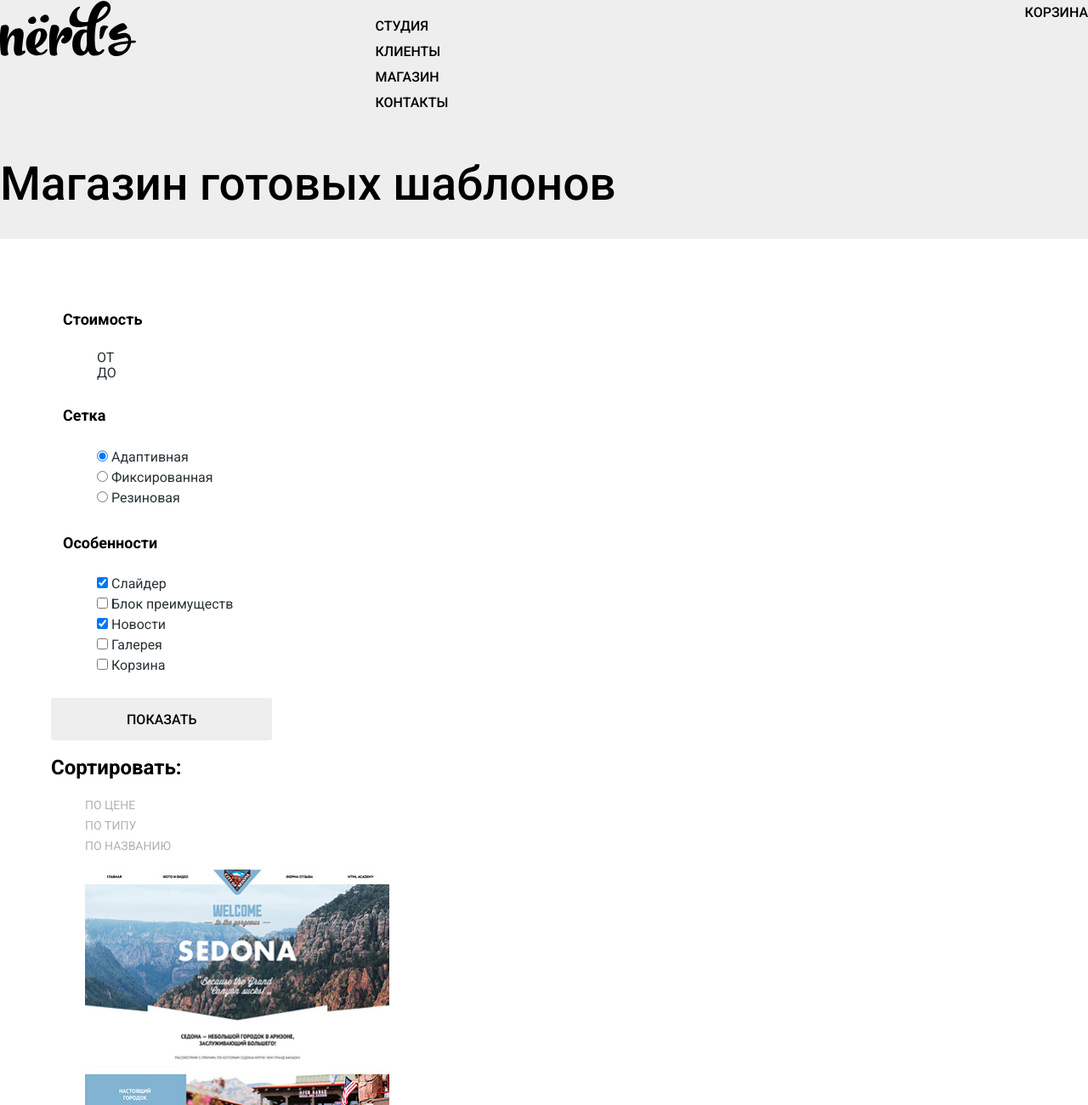
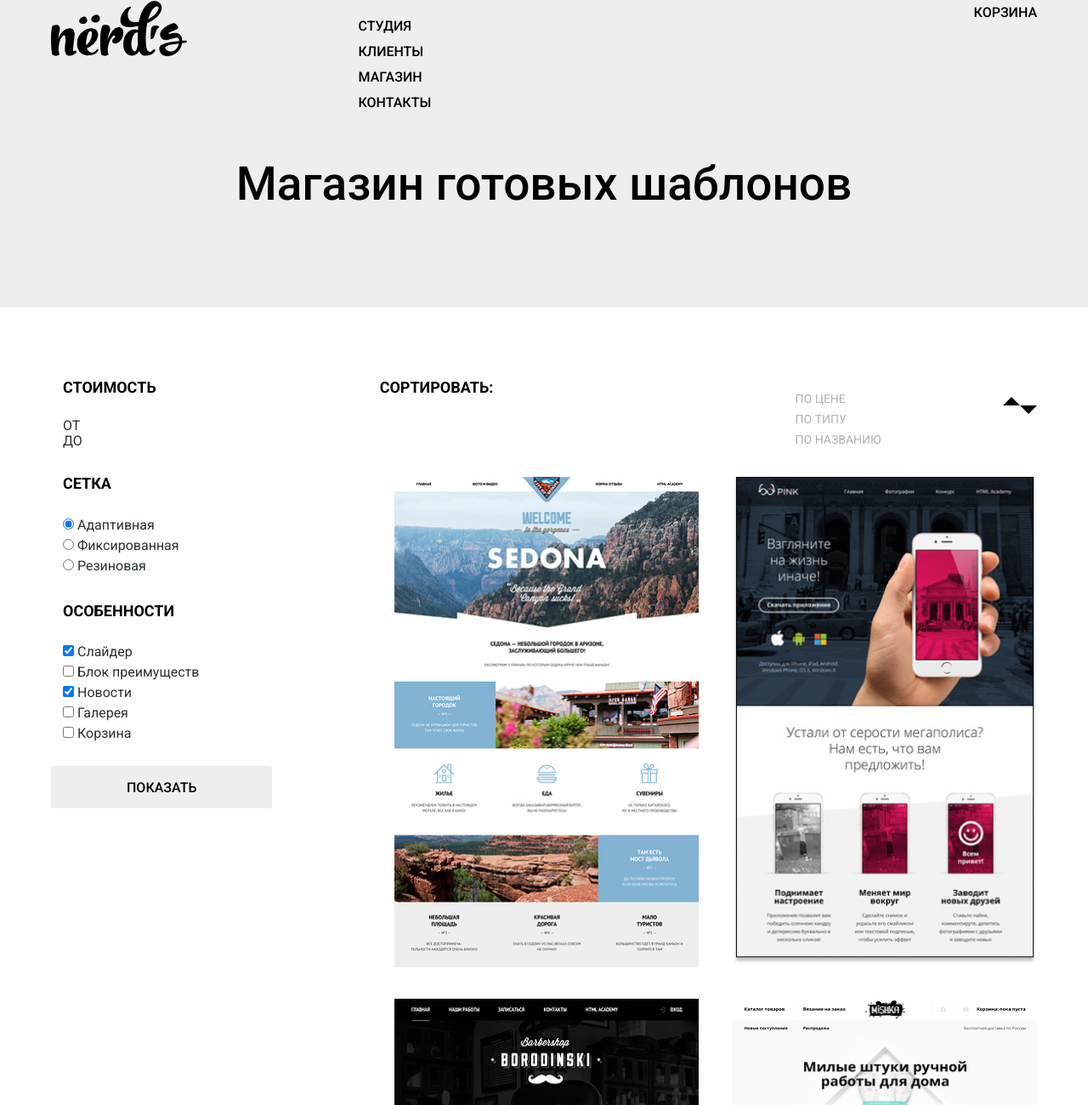
Before and after one commit to JustSmile24/77156-nerds-30, a plain HTML site: page catalog.html in a window 1280 px wide. Shown: the top 1300 px of the page at 85% size. Drawn offline with Linux system fonts and the light colour scheme.

Commit message:
Сетка на гридах для внутренней страницы

```diff
--- a/catalog.html
+++ b/catalog.html
@@ -13,6 +13,7 @@
   </head>
   <body class="page-body">
     <header class="main-header">
+      <div class="container">
         <nav class="main-navigation">
           <a class="main-navigation-logo" href="index.html">
             <img src="img/nerds-logo.svg" width="160" height="65" alt="Логотип компании Нердс">
@@ -25,12 +26,16 @@
             </ul>
             <a class="user-navigation" href="blank.html">Корзина</a>
         </nav>
+        <div class="main-title-container">
           <h1 class="main-title-catalog">Магазин готовых шаблонов</h1>
+        </div>
+      </div>
     </header>
     <main class="container">
+      <div class="catalog-page">
+        <div class="user-panel">
           <section class="cost">
-       <h2 class="hidden">Стоимость</h2>
-        <form class="cost-filter" action="https://echo.htmlacademy.ru" method="get">
+            <form class="view-filter-form" action="https://echo.htmlacademy.ru" method="get">
             <fieldset class="cost-fieldset">
               <legend class="form-title">Стоимость</legend>
                 <ul>
@@ -38,11 +43,8 @@
                   <li>До</li>
                 </ul>
             </fieldset>
-      </form>
           </section>
           <section class="view-filter">
-        <h2 class="hidden">Фильтр вида</h2>
-        <form class="view-filter-form" action="https://echo.htmlacademy.ru" method="get">
             <fieldset class="grid">
               <legend class="form-title">Сетка</legend>
               <ul class="grid-fieldset-list">
@@ -87,6 +89,9 @@
               </fieldset>
               <button class="show" type="submit">Показать</button>
             </form>
+          </div>
+          <div class="site-list-block">
+            <div class="sorting-list-block">
             <h2 class="sorting">Сортировать:</h2>
               <ul class="sorting-list">
                 <li><a class="sorting-list-cost" href="#">По цене</a></li>
@@ -97,6 +102,7 @@
                 <li class="triangl-down"><a href="#"></a></li>
                 <li class="triangl-top"><a href="#"></a></li>
               </ul>
+            </div>
               <ul class="image-sites-list">
                 <li><img src="img/img-sedona.jpg" width="358" height="578" alt="Седона"></li>
                 <li><img src="img/img-pink.jpg" width="358" height="578" alt="Пинк"></li>
@@ -112,6 +118,8 @@
                 <li><a class="pages-list-count" href="#">3</a></li>
                 <li><a class="pages-list-next" href="#">Следующая</a></li>
               </ul>
+          </div>
+        </div>
     </main>
     <footer class="main-footer">
       <section class="footer-map">
@@ -125,6 +133,7 @@
           <a class="footer-button" href="#">Напишите нам</a>
         </div>
       </section>
+      <div class="container">
         <section class="footer-socials">
           <ul class="socials-button-list">
             <li><a class="socials-button" href="vk.com"><img src="img/vk-icon.svg" width="26" height="15" alt="Иконка вконтакте"></a></li>
@@ -136,6 +145,7 @@
             <p>Скидка 10% для друзей из социальных сетей.</p>
           </div>
         </section>
+      </div>
     </footer>
     <!-- <div class="form">
           <h2>Напишите нам</h2>
--- a/css/style.css
+++ b/css/style.css
@@ -45,6 +45,7 @@ img{
 
 ul{
     list-style: none;
+    padding: 0;
 }
 
 .page{
@@ -224,26 +225,37 @@ ul{
 
 
 /* catalog */
-
+.main-title-container{
+    display: grid;
+    justify-self: center;
+    padding-bottom: 80px;
+}
 .main-title-catalog{
     font-weight: 500;
     font-size: 55px;
     line-height: 55px;
+    justify-self: center;
 }
-.hidden{
-    display: none;
+.catalog-page{
+    display: grid;
+    grid-template-columns: 1fr 2fr;
 }
 .form-title{
     font-weight: 700;
     font-size: 18px;
     line-height: 30px;
+    text-transform: uppercase;
 }
 .cost-fieldset{
     border: none;
 }
+.cost-fieldset ul{
+    paddi
+}
 .grid{
     border: none;
 }
+
 .features{
     border: none;
 }
@@ -272,6 +284,17 @@ ul{
 .show:active{
     background-color: var(--special-light);
 }
+.sorting-list-block{
+    display: grid;
+    grid-template-columns: 2fr 1fr min-content;
+}
+.image-sites-list{
+    display: grid;
+    grid-template-columns: 1fr 1fr;
+    column-gap: 40px;
+    justify-self: end;
+    row-gap: 30px;
+}
 
 .sorting-list a{
     font-size: 14px;
@@ -280,6 +303,7 @@ ul{
     color: var(--basic-black);
     opacity: 0.3;
 }
+
 .shorting-list a:active{
     opacity: none;
 }
@@ -296,6 +320,13 @@ ul{
 }
 .pages-list a:active{
     background-color: var(--special);
+}
+.sorting{
+    text-transform: uppercase;
+    font-weight: 700;
+    line-height: 30px;
+    font-size: 18px;
+    margin: 0;
 }
 /* .pages-list-count{
     padding: 17px 20px 15px 20px;
@@ -392,7 +423,7 @@ ul{
     color: var(--special-grey);
 }
 
-/* .triangl-top{
+ .triangl-top{
 
     border-radius: 10px;
     padding: 20px;
@@ -419,4 +450,4 @@ ul{
     border: 10px solid transparent;
     border-bottom: 10px solid black;
    }
-} */
+}
```
Lines whose indentation alone changed are shown as unchanged.
